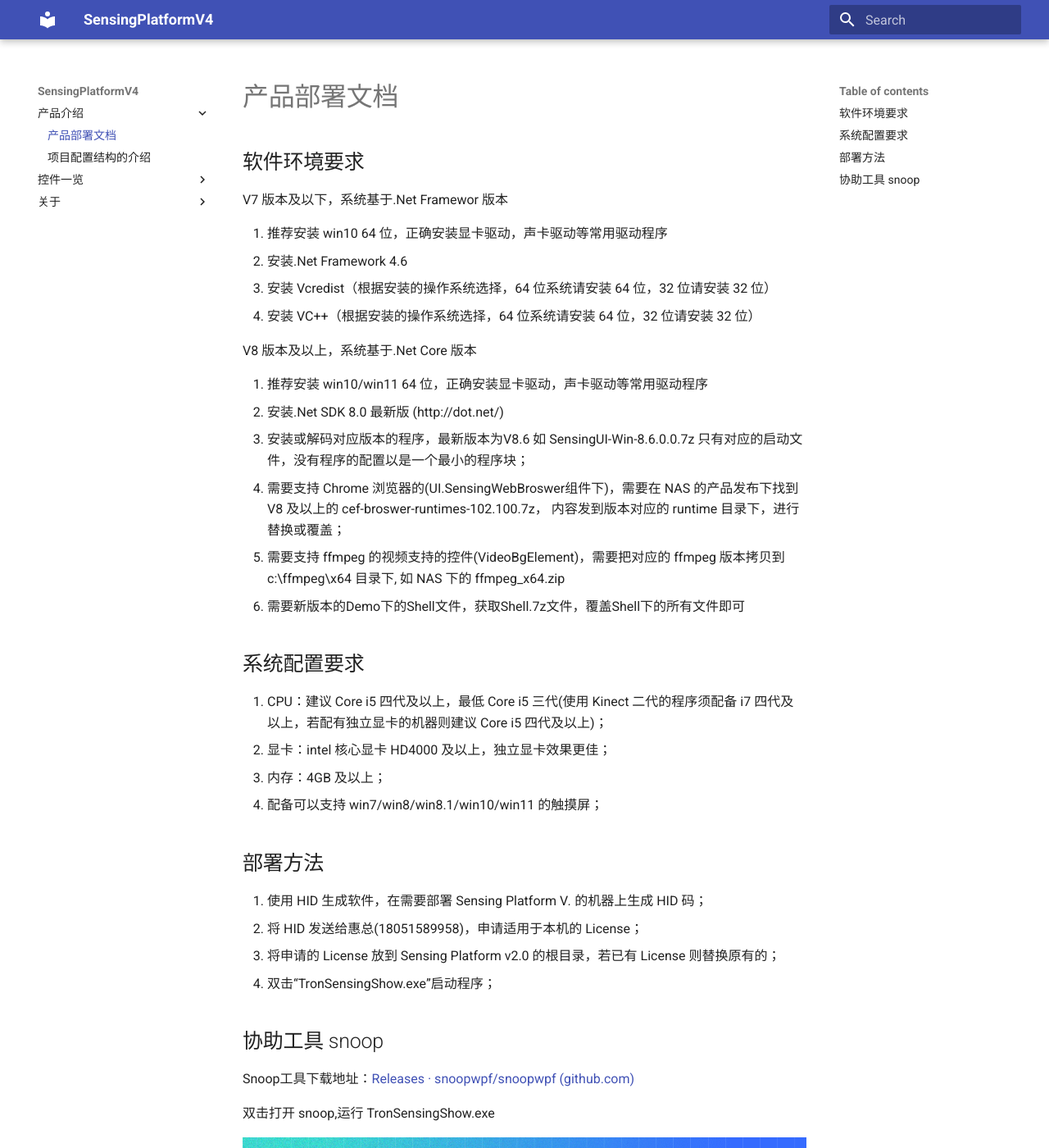
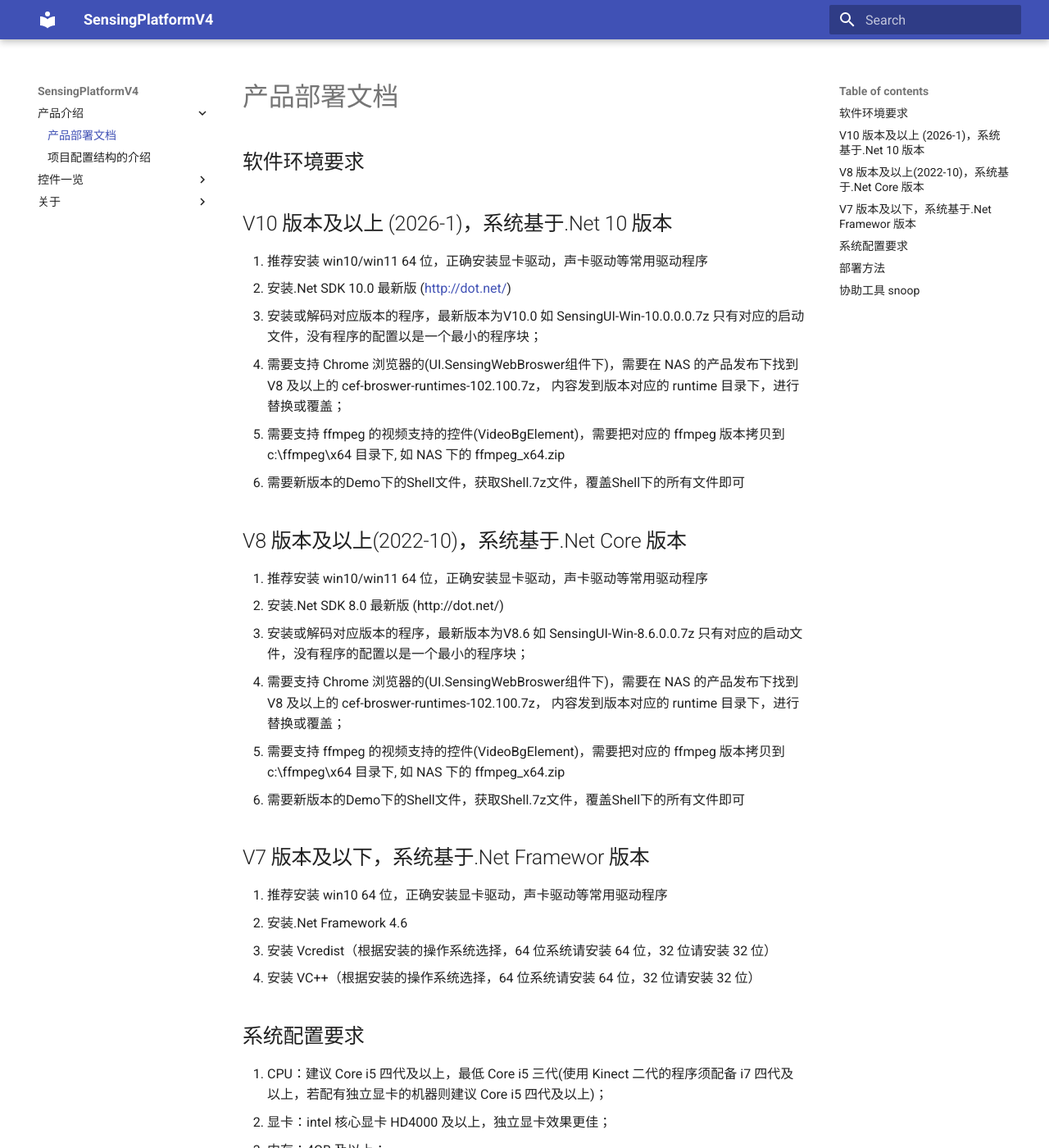
Before and after one commit to troncell/SensingPlatformDocs, an MkDocs documentation site: the page built from docs/产品介绍/产品部署文档.md, in a window 1280 px wide and 1400 px high. Shown: the whole window at 82% size. Built offline with MkDocs 1.6.1 and Material for MkDocs 9.7.7, drawn with Linux system fonts in a browser that asks for light colours.

Commit message:
Revise product deployment documentation for V8 and V10
Updated software environment requirements for V8 and V10 versions, including .Net SDK and installation instructions.

```diff
--- a/docs/产品介绍/产品部署文档.md
+++ b/docs/产品介绍/产品部署文档.md
@@ -2,14 +2,19 @@
 
 ## 软件环境要求
 
-V7 版本及以下，系统基于.Net Framewor 版本
+V10 版本及以上 (2026-1)，系统基于.Net 10 版本
+----------------------
 
-1. 推荐安装 win10 64 位，正确安装显卡驱动，声卡驱动等常用驱动程序
-2. 安装.Net Framework 4.6
-3. 安装 Vcredist（根据安装的操作系统选择，64 位系统请安装 64 位，32 位请安装 32 位）
-4. 安装 VC++（根据安装的操作系统选择，64 位系统请安装 64 位，32 位请安装 32 位）
+1. 推荐安装 win10/win11 64 位，正确安装显卡驱动，声卡驱动等常用驱动程序
+2. 安装.Net SDK 10.0 最新版 ([http://dot.net/](https://dotnet.microsoft.com/en-us/download/dotnet/10.0))
+3. 安装或解码对应版本的程序，最新版本为V10.0 如 SensingUI-Win-10.0.0.0.7z 只有对应的启动文件，没有程序的配置以是一个最小的程序块；
+4. 需要支持 Chrome 浏览器的(UI.SensingWebBroswer组件下)，需要在 NAS 的产品发布下找到 V8 及以上的 cef-broswer-runtimes-102.100.7z， 内容发到版本对应的 runtime 目录下，进行替换或覆盖；
+5. 需要支持 ffmpeg 的视频支持的控件(VideoBgElement)，需要把对应的 ffmpeg 版本拷贝到 c:\\ffmpeg\\x64 目录下, 如 NAS 下的 ffmpeg_x64.zip
+6. 需要新版本的Demo下的Shell文件，获取Shell.7z文件，覆盖Shell下的所有文件即可
 
-V8 版本及以上，系统基于.Net Core 版本
+
+V8 版本及以上(2022-10)，系统基于.Net Core 版本
+----------------------
 
 1. 推荐安装 win10/win11 64 位，正确安装显卡驱动，声卡驱动等常用驱动程序
 2. 安装.Net SDK 8.0 最新版 (http://dot.net/)
@@ -17,6 +22,14 @@
 4. 需要支持 Chrome 浏览器的(UI.SensingWebBroswer组件下)，需要在 NAS 的产品发布下找到 V8 及以上的 cef-broswer-runtimes-102.100.7z， 内容发到版本对应的 runtime 目录下，进行替换或覆盖；
 5. 需要支持 ffmpeg 的视频支持的控件(VideoBgElement)，需要把对应的 ffmpeg 版本拷贝到 c:\\ffmpeg\\x64 目录下, 如 NAS 下的 ffmpeg_x64.zip
 6. 需要新版本的Demo下的Shell文件，获取Shell.7z文件，覆盖Shell下的所有文件即可
+
+V7 版本及以下，系统基于.Net Framewor 版本
+------------------------
+
+1. 推荐安装 win10 64 位，正确安装显卡驱动，声卡驱动等常用驱动程序
+2. 安装.Net Framework 4.6
+3. 安装 Vcredist（根据安装的操作系统选择，64 位系统请安装 64 位，32 位请安装 32 位）
+4. 安装 VC++（根据安装的操作系统选择，64 位系统请安装 64 位，32 位请安装 32 位）
 
 ## 系统配置要求
 
```
